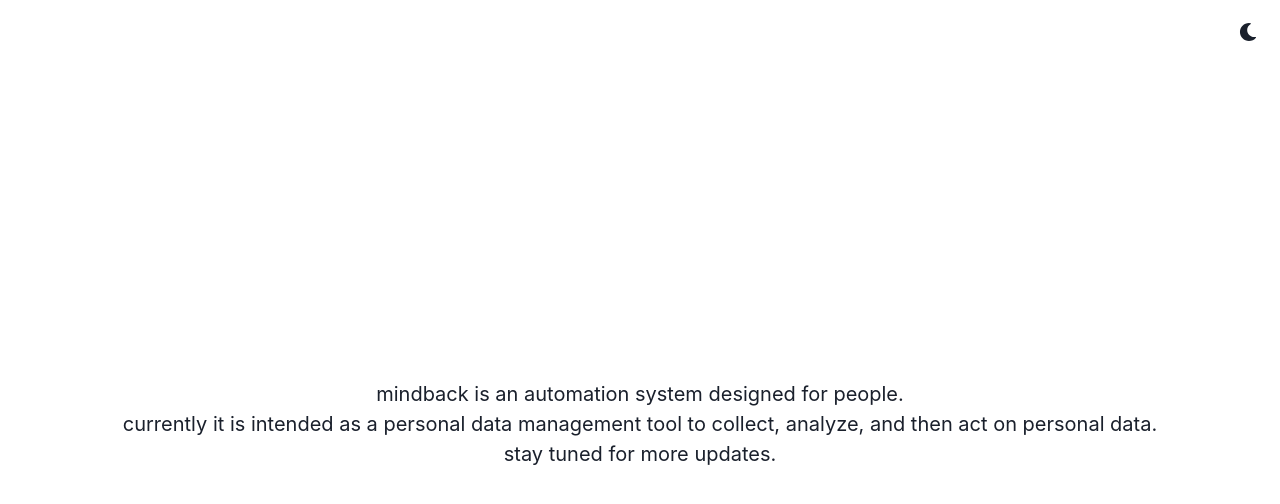
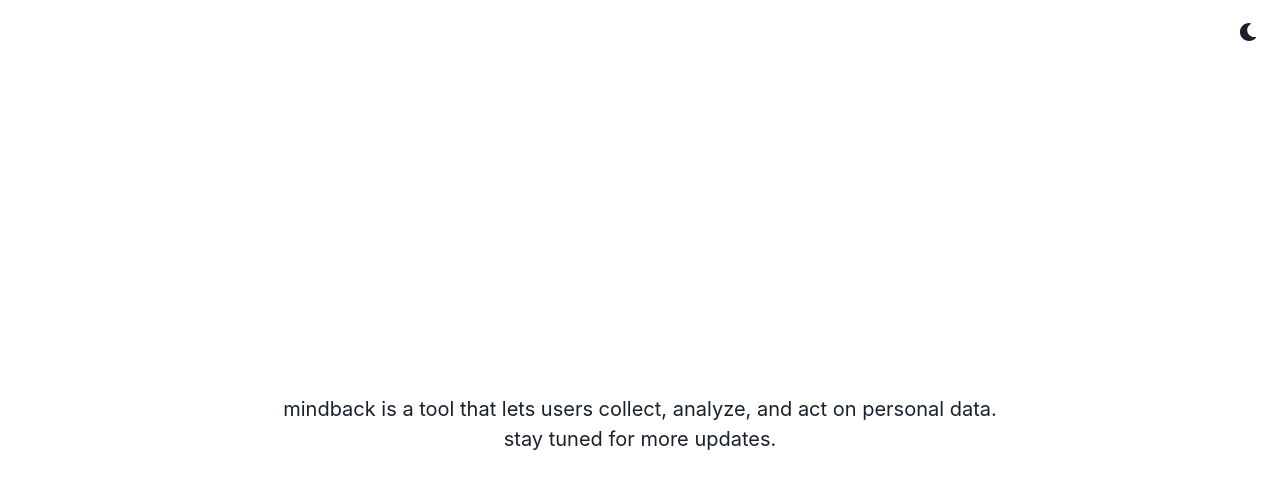
Before and after one commit to tommerkle1/mindback-website, a React (Create React App) app: page / in a window 1280 px wide. Shown: the top 504 px of the page. Built offline with nearby package versions, Linux system fonts and the light colour scheme; what realm-web would draw is missing.

Commit message:
Update Home.js

```diff
--- a/src/Home.js
+++ b/src/Home.js
@@ -5,10 +5,8 @@
   render() {
     return (
       <Box>
-        <Text>mindback is an automation system designed for people.</Text>
         <Text>
-          currently it is intended as a personal data management tool to
-          collect, analyze, and then act on personal data.
+          mindback is a tool that lets users collect, analyze, and act on personal data.
         </Text>
         <Text>stay tuned for more updates.</Text>
       </Box>
```
